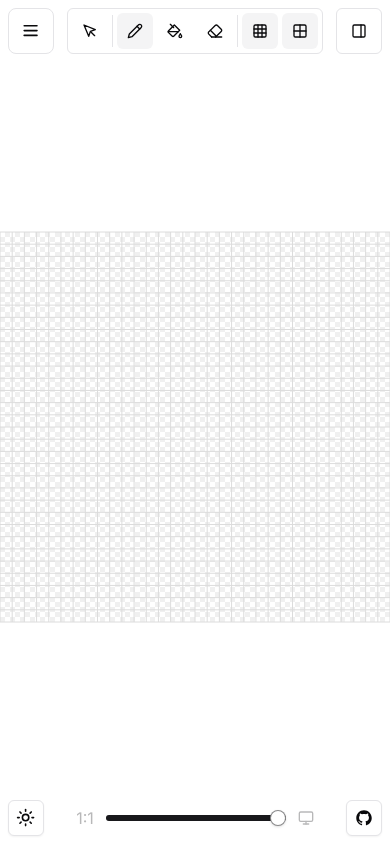
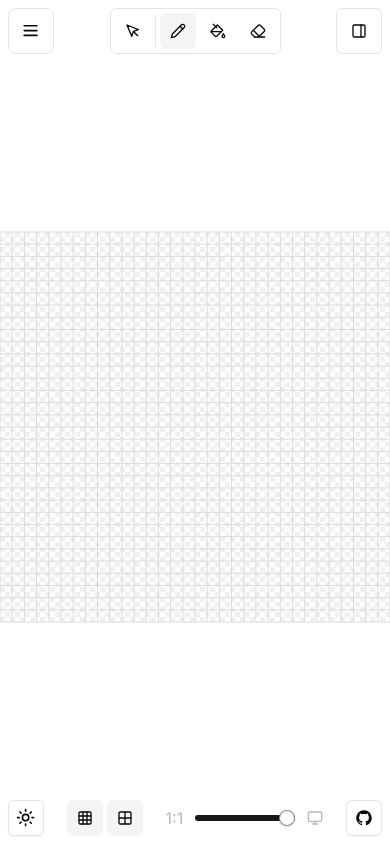
Before and after one commit to geeksplainer/faviconate, a Next.js app in the folder apps/web/: page / in a window 390 px wide. Built offline with nearby package versions, Linux system fonts and the light colour scheme.

Commit message:
fix mobile button layout

```diff
--- a/apps/web/src/app/components/bottom-toolbar.tsx
+++ b/apps/web/src/app/components/bottom-toolbar.tsx
@@ -2,23 +2,43 @@ import { useFaviconate } from "@/components/FaviconateContext";
 import { Button } from "@/components/ui/button";
 import { Slider } from "@/components/ui/slider";
 import { GitHubLogoIcon } from "@radix-ui/react-icons";
-import { Monitor } from "lucide-react";
+import { Grid2X2, Grid3X3, Monitor } from "lucide-react";
 import { ModeToggle } from "./mode-toggle";
+import { cn } from "@/lib/utils";
 
 export function BottomToolbar() {
-  const { zoom = 1, setZoom } = useFaviconate();
+  const { zoom, setZoom, grid, checker, toggleGrid, toggleChecker } =
+    useFaviconate();
   return (
     <div className="min-h-[50px] flex justify-between shrink-0 p-2">
       <ModeToggle />
-      <div className="text-secondary-foreground rounded-xl w-[300px] flex justify-center items-center gap-3">
+      <div className="flex gap-1">
+        <Button
+          variant="ghost"
+          size="icon"
+          className={cn(grid && "bg-secondary")}
+          onClick={() => toggleGrid()}
+        >
+          <Grid3X3 size={16} />
+        </Button>
+        <Button
+          variant="ghost"
+          size="icon"
+          className={cn(checker && "bg-secondary")}
+          onClick={() => toggleChecker()}
+        >
+          <Grid2X2 size={16} />
+        </Button>
+      </div>
+      <div className="text-secondary-foreground rounded-xl flex justify-center items-center gap-3">
         <div className="opacity-30">1:1</div>
         <Slider
           defaultValue={[1]}
           max={1}
           step={0.01}
           min={0.01}
-          className={"w-[60%]"}
-          value={[zoom]}
+          className={"w-[100px] md:w-[200px]"}
+          value={[zoom || 1]}
           onValueChange={(v) => setZoom?.(v[0])}
         />
         <div className="opacity-30">
--- a/apps/web/src/app/components/mode-toggle.tsx
+++ b/apps/web/src/app/components/mode-toggle.tsx
@@ -12,13 +12,13 @@ import {
 } from "@/components/ui/dropdown-menu";
 import { Check, Moon, Sun } from "lucide-react";
 
-export function ModeToggle() {
+export function ModeToggle({ className }: { className?: string }) {
   const { theme, setTheme } = useTheme();
 
   return (
     <DropdownMenu>
       <DropdownMenuTrigger asChild>
-        <Button variant="outline" size="icon">
+        <Button variant="outline" size="icon" className={className}>
           <Sun className="h-[1.2rem] w-[1.2rem] rotate-0 scale-100 transition-all dark:-rotate-90 dark:scale-0" />
           <Moon className="absolute h-[1.2rem] w-[1.2rem] rotate-90 scale-0 transition-all dark:rotate-0 dark:scale-100" />
           <span className="sr-only">Toggle theme</span>
--- a/apps/web/src/app/components/top-toolbar.tsx
+++ b/apps/web/src/app/components/top-toolbar.tsx
@@ -6,7 +6,6 @@ import { cn } from "@/lib/utils";
 import { GitHubLogoIcon } from "@radix-ui/react-icons";
 import {
   Eraser,
-  Github,
   Grid2X2,
   Grid3X3,
   MousePointer,
@@ -62,11 +61,11 @@ export function TopToolbar() {
         >
           <Eraser size={16} />
         </Button>
-        <Separator orientation="vertical" className="h-8" />
+        <Separator orientation="vertical" className="h-8 hidden md:flex" />
         <Button
           variant="ghost"
           size="icon"
-          className={cn(grid && "bg-secondary")}
+          className={cn(grid && "bg-secondary", "hidden md:flex")}
           onClick={() => toggleGrid()}
         >
           <Grid3X3 size={16} />
@@ -74,7 +73,7 @@ export function TopToolbar() {
         <Button
           variant="ghost"
           size="icon"
-          className={cn(checker && "bg-secondary")}
+          className={cn(checker && "bg-secondary", "hidden md:flex")}
           onClick={() => toggleChecker()}
         >
           <Grid2X2 size={16} />
```
